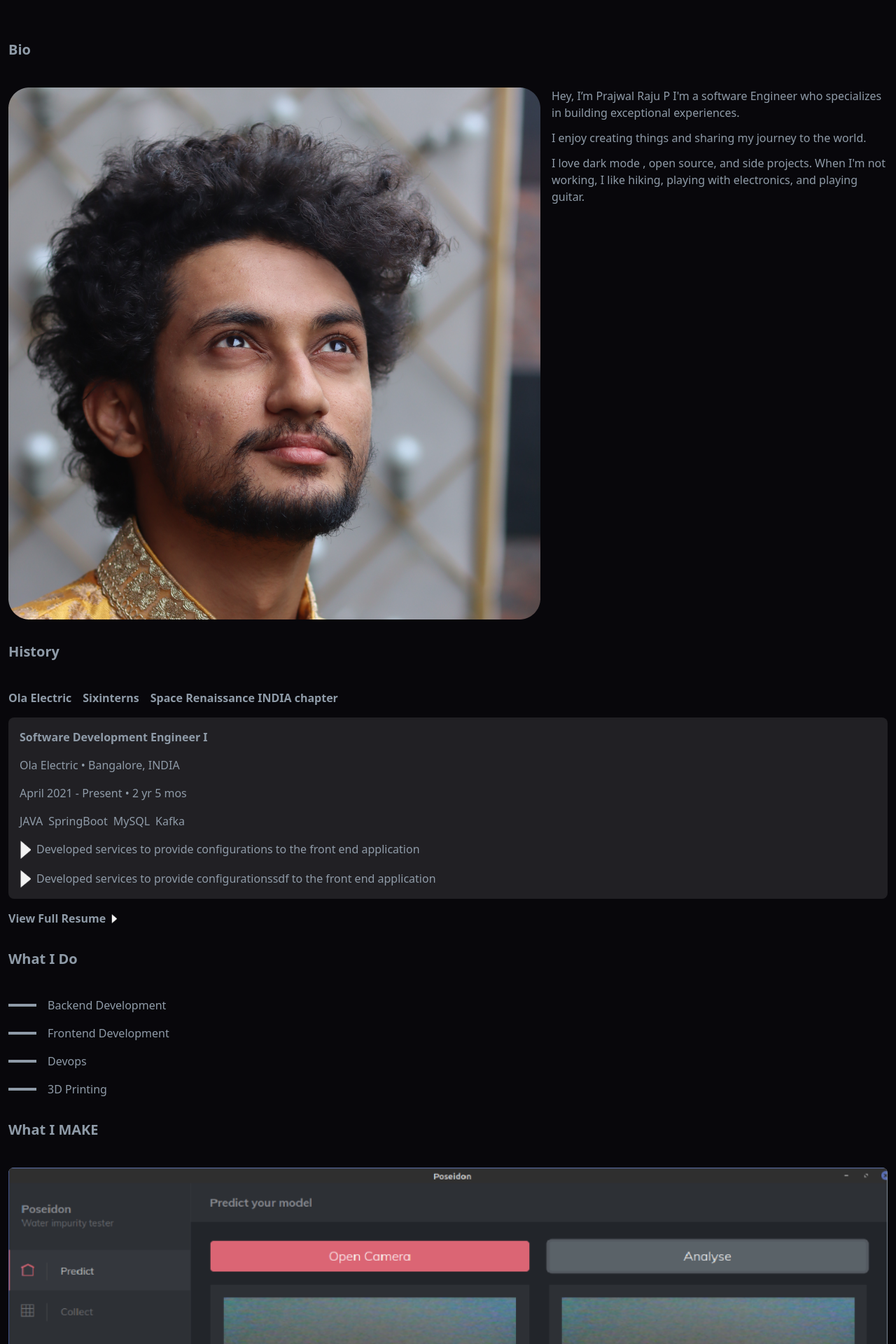
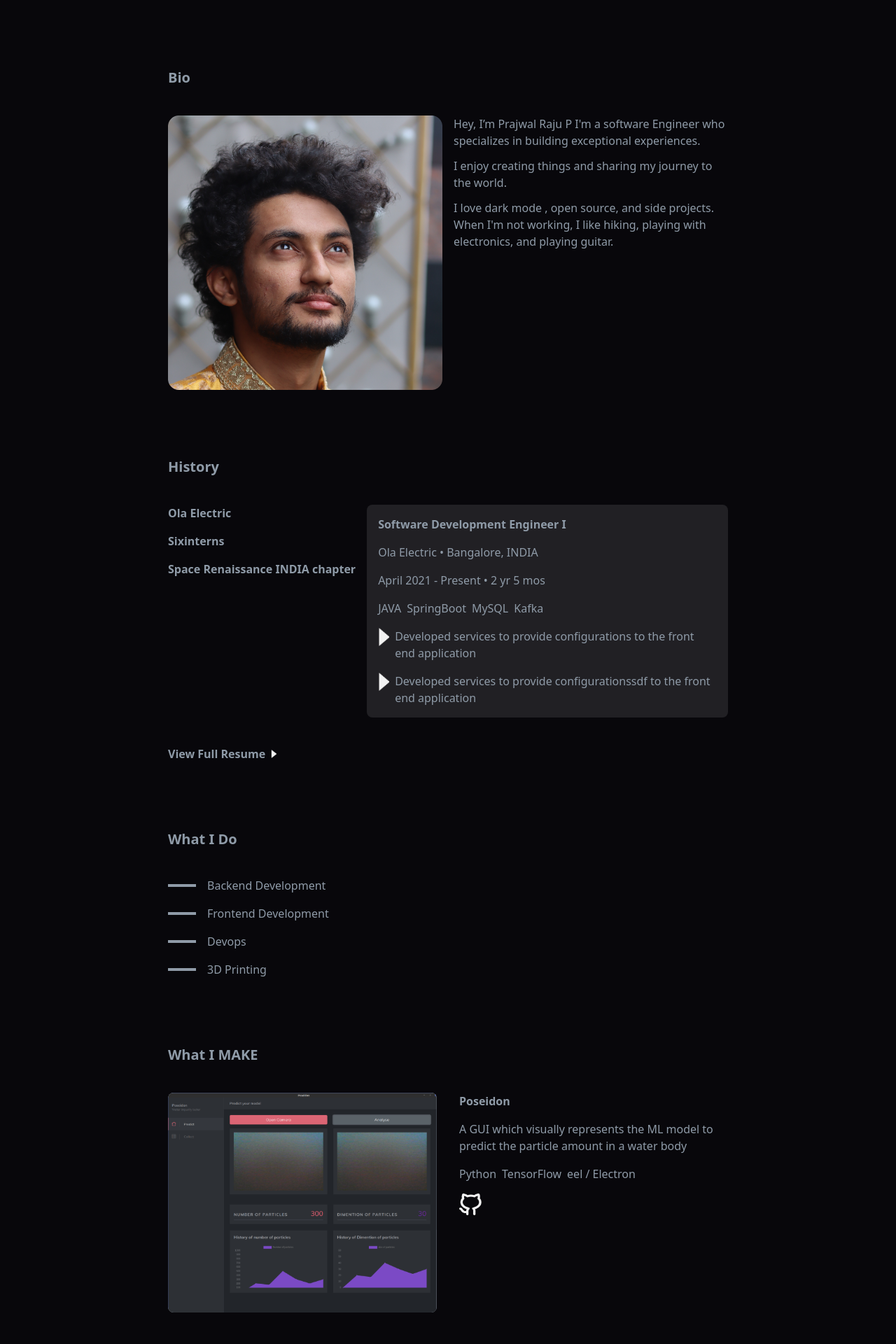
Before and after one commit to prajwalraju/portfolio-v4, a SvelteKit app: page / in a window 1280 px wide. Shown: the part 720-2640 px from the top of the page at 70% size. Built offline with nearby package versions, Linux system fonts and the light colour scheme.

Commit message:
feat: made desktop responsive

```diff
--- a/src/routes/+page.svelte
+++ b/src/routes/+page.svelte
@@ -12,15 +12,17 @@
 </svelte:head>
 
 <section>
-  <div class="heroContainer flex flex-col h-[90vh] justify-center">
+  <div class="heroContainer flex flex-col h-[95vh] justify-center">
     <Hero />
   </div>
+  <div class="flex w-full justify-center">
   <div
-    class="contentContainer flex flex-col gap-8 content-center justify-center w-full"
+    class="contentContainer flex flex-col gap-24 content-center justify-center w-full md:w-[30rem] lg:w-[50rem] xl:w-[50rem] 2xl:w-[50rem]"
   >
     <About />
     <Experience />
     <Skills />
     <Projects />
   </div>
+</div>
 </section>
--- a/src/routes/About.svelte
+++ b/src/routes/About.svelte
@@ -5,10 +5,10 @@
 <div class="flex flex-col gap-10">
   <b class="text-xl">Bio</b>
   <div
-    class="aboutContainer flex flex-col md:flex-row lg:flex-row xl:flex-row 2xl:flex-row gap-4"
+    class="aboutContainer flex flex-col  lg:flex-row xl:flex-row 2xl:flex-row gap-4"
   >
-    <img src={picture} alt="" class="My-profile-picture rounded-lg" />
-    <div class="aboutTextContainer flex flex-col gap-3">
+    <img src={picture} alt="" class="My-profile-picture flex-1 rounded-lg lg:w-96 xl:w-96 2xl:w-96" />
+    <div class="aboutTextContainer flex-1 flex flex-col gap-3">
       <p>
         <span class="highlightText">Hey, I’m Prajwal Raju P </span>
         <span>
--- a/src/routes/ContactMe.svelte
+++ b/src/routes/ContactMe.svelte
@@ -3,7 +3,7 @@
   let contactDetails = config.contactDetails;
 </script>
 
-<div class="pt-5 flex gap-10 items-center justify-center">
+<div class="pt-20 flex gap-10 items-center justify-center">
   {#each Object.keys(contactDetails) as contactName (contactName)}
     <a href={contactDetails[contactName].link}>
       <img
--- a/src/routes/Experience.svelte
+++ b/src/routes/Experience.svelte
@@ -9,9 +9,9 @@
 
 <div class="experienceContainer flex flex-col gap-10">
   <b class="text-xl">History</b>
-  <div class="companyContainer flex flex-col gap-4">
+  <div class="companyContainer flex flex-col xl:flex-row 2xl:flex-row gap-4">
     <div
-      class="companyListContainer flex flex-row overflow-scroll gap-4 content-center whitespace-nowrap"
+      class="companyListContainer flex flex-row xl:flex-col 2xl:flex-col overflow-scroll xl:overflow-visible 2xl:overflow-visible gap-4 content-center whitespace-nowrap"
     >
       {#each Object.keys(config.companies) as companyName (companyName)}
         <CompanyElement {companyName} />
@@ -22,10 +22,10 @@
         companyDetails={config.companies[selectedCompany]}
       />
     </div>
-    <div class="resumeConatiner flex gap-2 items-center">
-      <b>View Full Resume</b>
-      <img class="resumePointer w-2 h-fit" alt="" src={pointer} />
-    </div>
+  </div>
+  <div class="resumeConatiner flex gap-2 items-center">
+    <b>View Full Resume</b>
+    <img class="resumePointer w-2 h-fit" alt="" src={pointer} />
   </div>
 </div>
 
--- a/src/routes/ProjectElement.svelte
+++ b/src/routes/ProjectElement.svelte
@@ -1,16 +1,19 @@
 <script>
   export let projectData;
+  export let alignLeft = false;
   import githubLogo from "$lib/images/githubLogo.png";
   import externalLogo from "$lib/images/externalLogo.svg";
 </script>
 
-<div class="flex flex-col gap-2">
-  <img
-    src={projectData.image}
-    class="projectImage rounded-lg object-contain"
-    alt=""
-  />
-  <div class="projectDescription flex flex-col gap-4">
+<div class="flex flex-col lg:flex-row xl:flex-row 2xl:flex-row gap-8">
+  <div class="flex flex-1 justify-center">
+    <img
+      src={projectData.image}
+      class="projectImage rounded-lg object-contain "
+      alt=""
+    />
+  </div>
+  <div class="projectDescription flex-1 flex flex-col gap-4">
     <b>{projectData.title}</b>
     <p class="descText">{projectData.description}</p>
     <div class="techStack flex gap-2">
--- a/src/routes/Projects.svelte
+++ b/src/routes/Projects.svelte
@@ -6,7 +6,7 @@
 
 <div class="flex flex-col gap-10">
   <b class="text-xl">What I MAKE</b>
-  <div class="flex flex-col gap-10">
+  <div class="flex flex-col gap-24">
     {#each Object.keys(projects) as projectName (projectName)}
       <ProjectElement projectData={projects[projectName]} />
     {/each}
```
